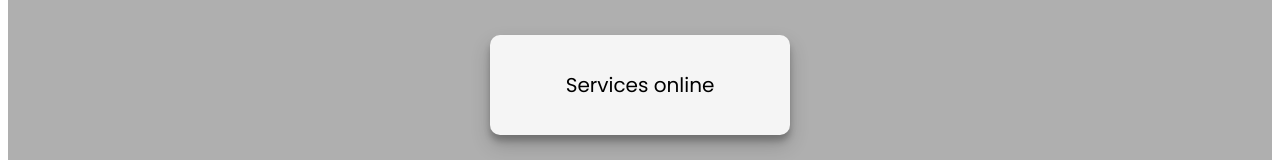
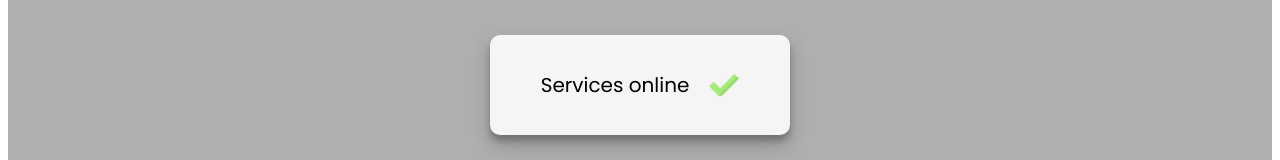
Before and after one commit to fergolive/ApiNodeWithView, a website: page public/index.html in a window 1280 px wide. Shown: the part 315-475 px from the top of the page. Drawn offline with Linux system fonts and the light colour scheme.

Commit message:
check png

```diff
--- a/public/index.html
+++ b/public/index.html
@@ -13,7 +13,13 @@
 
         <div class="back">
             <div class="message">
-                <div>Services online</div>
+                <div style="display: flex;flex-direction: row;justify-content: center;align-items: center;">
+                    <div style="margin-right: 20px;">Services online</div>
+                    <div><img src="./assets/check.png" width="30" alt=""></div>
+                </div>
+
+
+
             </div>
 
 
```
Also changed, not shown: public/assets/check.png (added).
